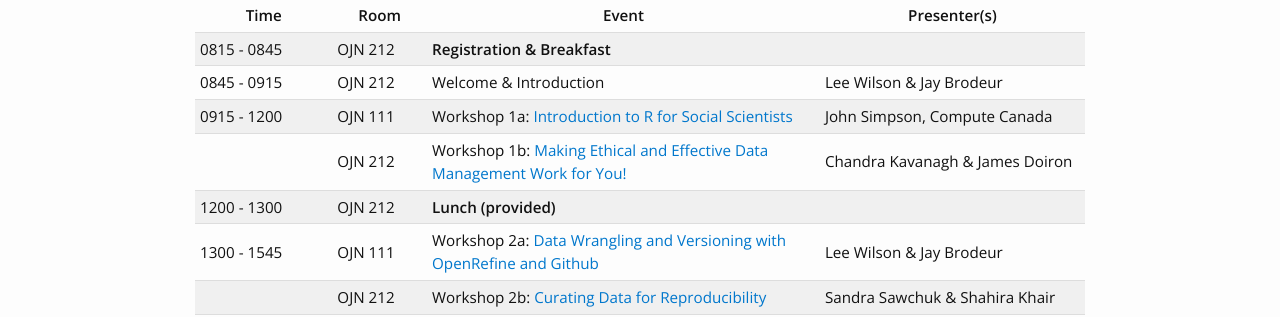
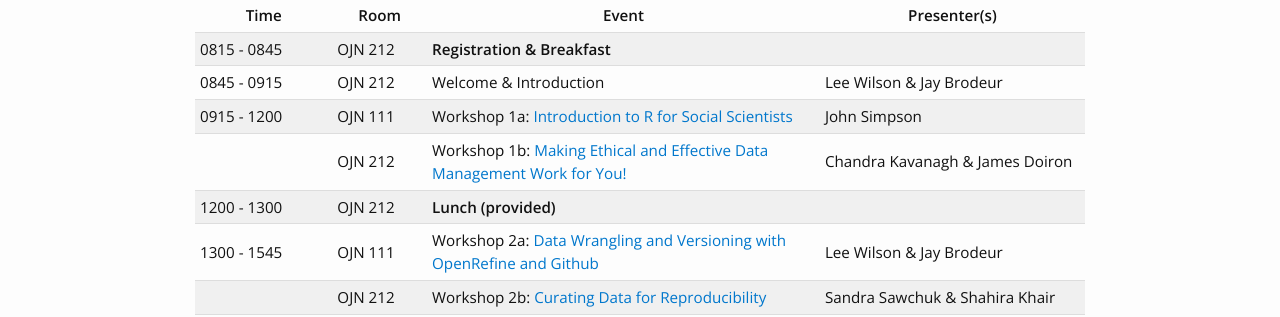
Before and after one commit to data-curation/data-curation.github.io, a Jekyll site: the page built from agenda.md, in a window 1280 px wide. Shown: the part 374-691 px from the top of the page. Built offline with Jekyll 4.4.1, drawn with Linux system fonts in a browser that asks for light colours.

Commit message:
Update agenda.md

```diff
--- a/agenda.md
+++ b/agenda.md
@@ -49,7 +49,7 @@ permalink: /agenda/
     	<td>0915 - 1200</td>
 	<td>OJN 111</td>
     	<td>Workshop 1a: <a href="../program#workshop-1a-introduction-to-r-for-social-scientists">Introduction to R for Social Scientists</a></td>
-    	<td>John Simpson, Compute Canada</td>
+    	<td>John Simpson</td>
     </tr>
     <tr>
     	<td></td>
```
